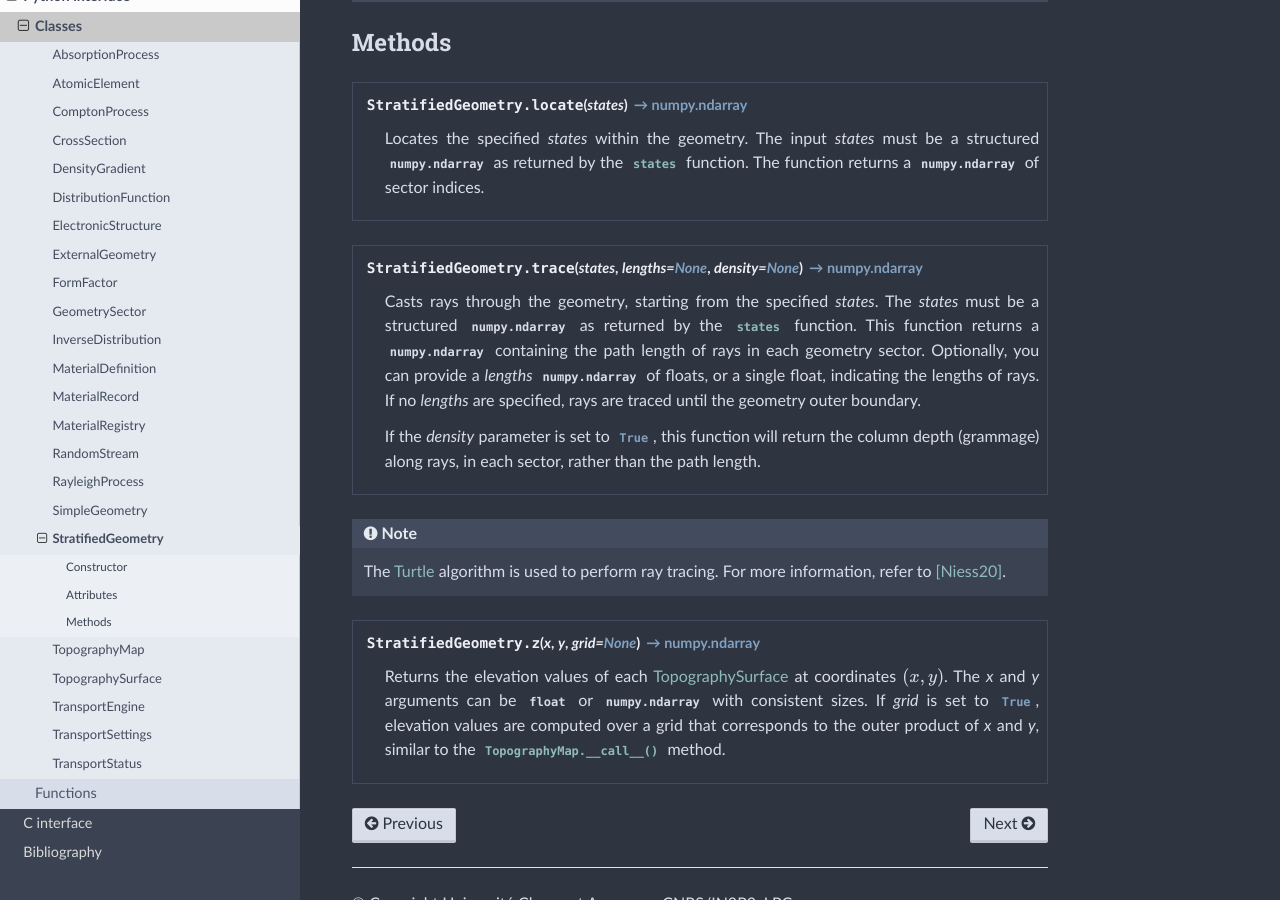
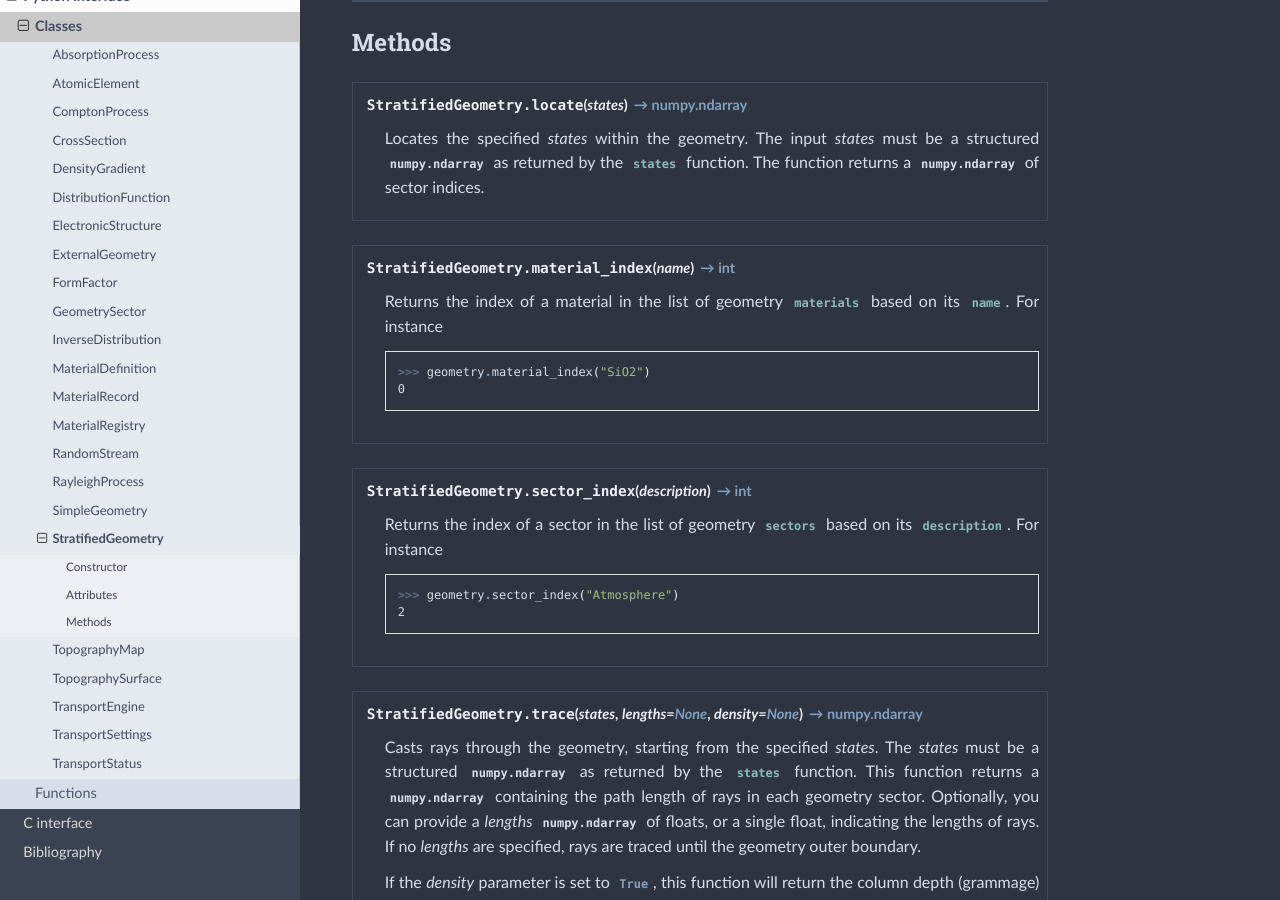
Before and after one commit to niess/goupil, a Sphinx documentation site: the page built from docs/py/stratified_geometry.rst, in a window 1280 px wide and 900 px high, scrolled down 1330 px. Built offline with Sphinx 7.4.7 and the Read the Docs theme 2.0.0, drawn with Linux system fonts in a browser that asks for light colours; some of the changed text lies outside the part shown.

Commit message:
Document named indexing

```diff
--- a/docs/py/stratified_geometry.rst
+++ b/docs/py/stratified_geometry.rst
@@ -27,11 +27,11 @@ Constructor
       >>> soil_surface = goupil.TopographyMap((-1e5, 1e5), (-1e5, 1e5), z=-1e2)
 
    >>> geometry = goupil.StratifiedGeometry(
-   ...     goupil.GeometrySector("N2", 1.205E-03),
+   ...     goupil.GeometrySector("N2", 1.205E-03, "Atmosphere"),
    ...     water_surface,
-   ...     goupil.GeometrySector("H2O", 1.0),
+   ...     goupil.GeometrySector("H2O", 1.0, "Water"),
    ...     soil_surface,
-   ...     goupil.GeometrySector("SiO2", 2.0)
+   ...     goupil.GeometrySector("SiO2", 2.0, "Soil")
    ... )
 
    defines a vertical section of water covered by a nitrogen atmosphere and
@@ -78,6 +78,24 @@ Methods
    :py:func:`states <states>` function. The function returns a
    :external:py:class:`numpy.ndarray` of sector indices.
 
+.. py:method:: StratifiedGeometry.material_index(name) -> int
+
+   Returns the index of a material in the list of geometry :py:attr:`materials
+   <StratifiedGeometry.materials>` based on its :py:attr:`name
+   <MaterialDefinition.name>`. For instance
+
+   >>> geometry.material_index("SiO2")
+   0
+
+.. py:method:: StratifiedGeometry.sector_index(description) -> int
+
+   Returns the index of a sector in the list of geometry :py:attr:`sectors
+   <StratifiedGeometry.sectors>` based on its :py:attr:`description
+   <GeometrySector.description>`. For instance
+
+   >>> geometry.sector_index("Atmosphere")
+   2
+
 .. py:method:: StratifiedGeometry.trace(states, lengths=None, density=None) -> numpy.ndarray
 
    Casts rays through the geometry, starting from the specified *states*. The
```
Also changed, not shown: docs/py/external_geometry.rst (+35 -8 lines), docs/py/transport_settings.rst (+9 -0 lines), 1 other file.
